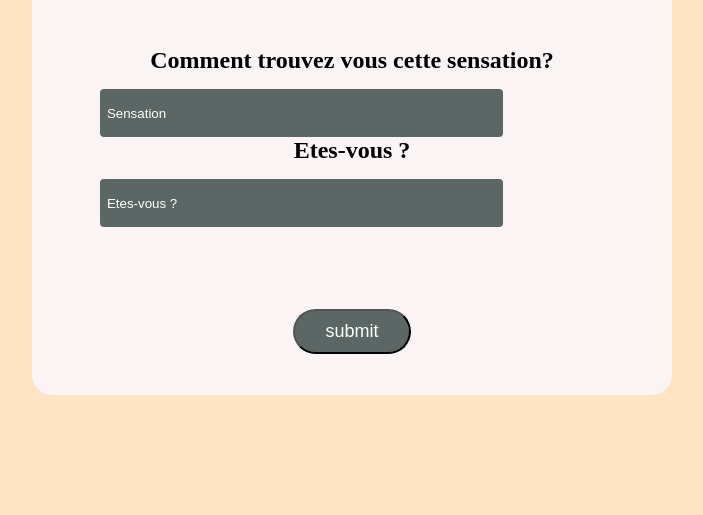
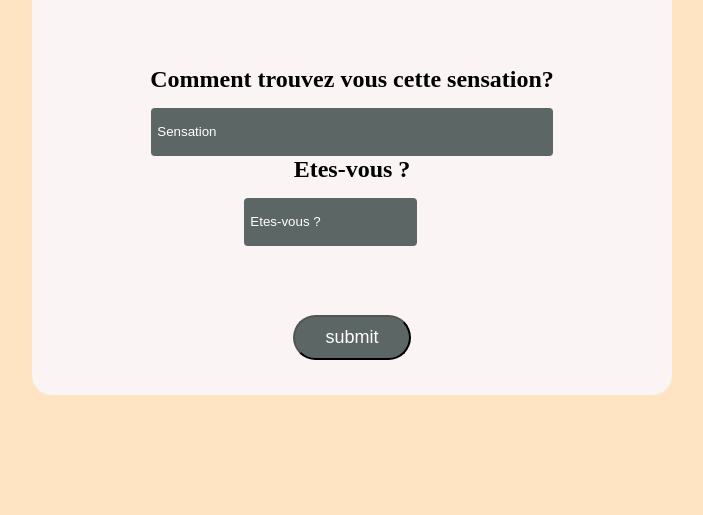
Before and after one commit to V-eljko/Alstom-Review, a plain HTML site: page index.html in a window 1280 px wide. Shown: the part 285-800 px from the top of the page, without its empty margins (288-991 px from the left). Drawn offline with Linux system fonts and the light colour scheme.

Commit message:
Add files via upload

```diff
--- a/index.html
+++ b/index.html
@@ -11,6 +11,7 @@
     <div class="main_container">
         <div class="back_ground">
             <div class="review">
+                <h1>Bonjour , vous ete dans la salle 1 à <time>8h</time></h1>
                 <h2>Quel est votre ressenti thermique ?</h2>
                     <div class="select">
                         <select name="format" id="format">
@@ -26,7 +27,7 @@
                     </div>
 
             </div>
-            <div>
+            <div class="container">
                 <h2>Comment trouvez vous cette sensation?</h2>
                 <div class="select">
                     <select name="format" id="format">
--- a/styled.css
+++ b/styled.css
@@ -58,6 +58,8 @@ select ::-ms-expand {
     background: #5c6664;
     overflow: hidden;
     border-radius: .25em;
+    justify-content: center;
+    align-items: center;
 }
 
 
@@ -73,6 +75,13 @@ h2 {
     color: white;
     border-radius: 25px;
     cursor: pointer;
+}
+
+.container {
+    display: flex;
+    flex-direction: column;
+    justify-content: center;
+    align-items: center;
 }
 
 
```
